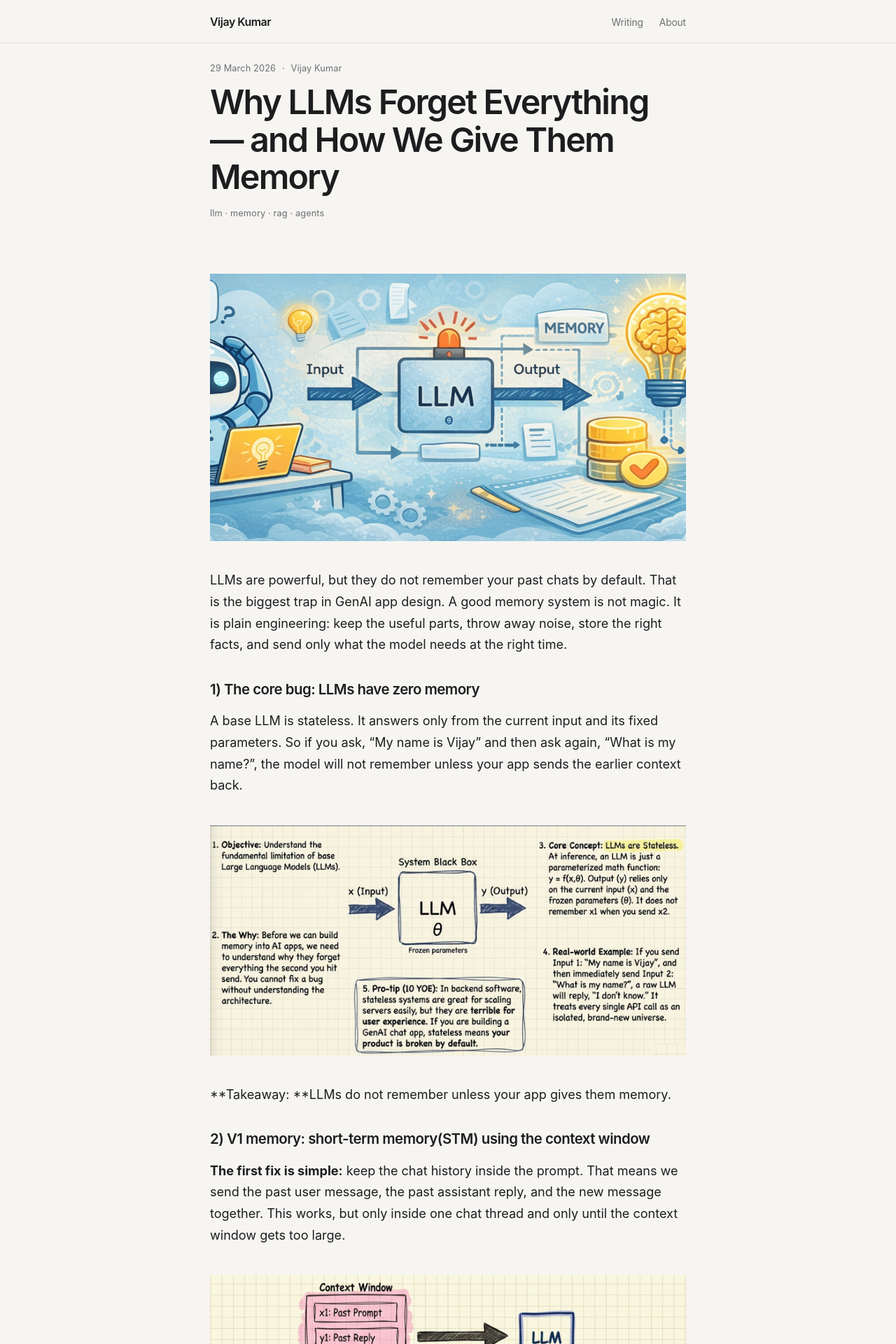
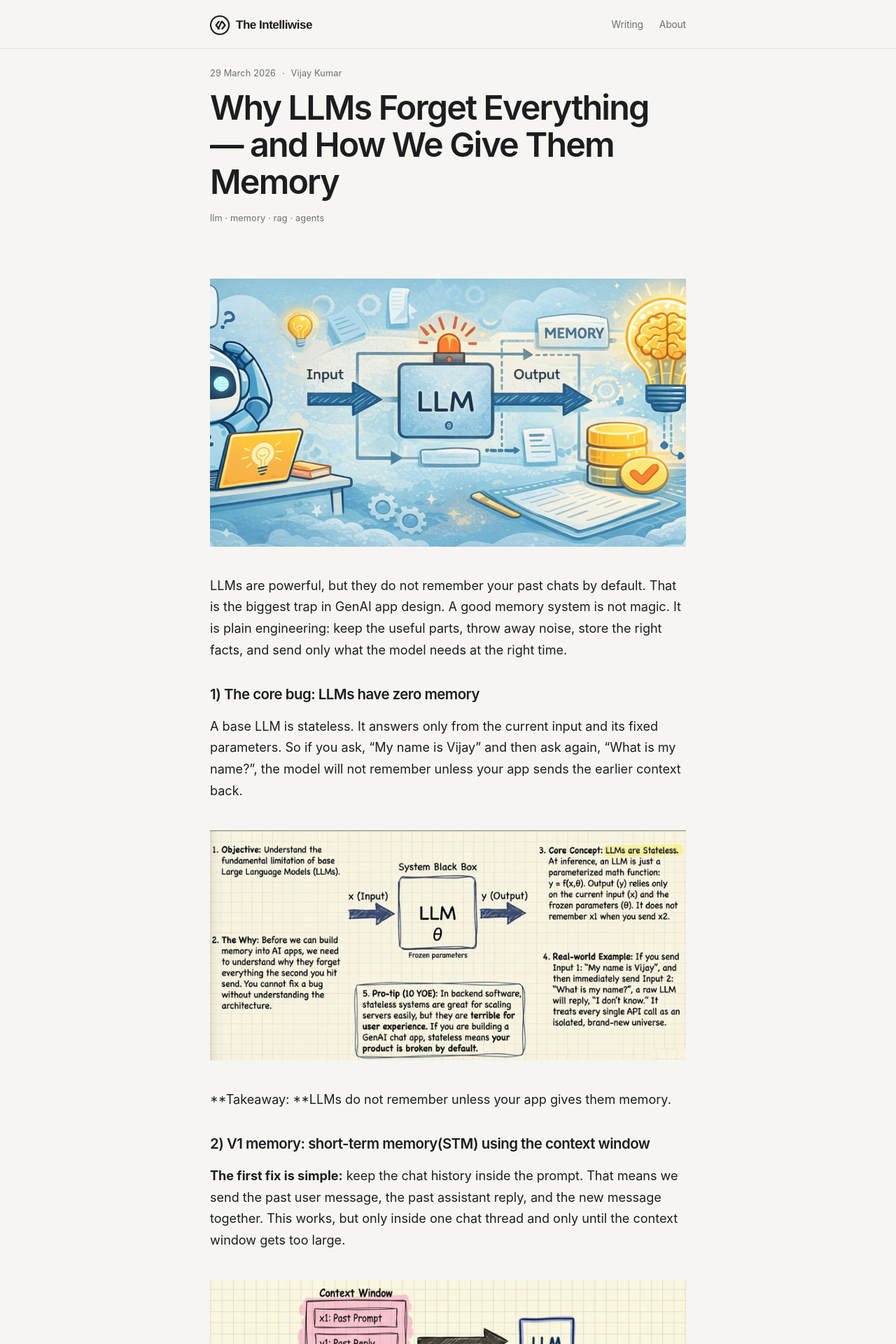
Before and after one commit to vijaykumarjob0701/theintelliwise, a Jekyll site: the page built from _posts/2026-03-29-why-llms-forget-memory.md, in a window 1280 px wide. Shown: the top 1920 px of the page at 70% size. Built offline with Jekyll 4.4.1, drawn with Linux system fonts in a browser that asks for light colours; comment, search, counter and statistics services are not loaded.

Commit message:
Fix live branding and Pages baseurl after repo rename
PR 17 only updated GitHub profile links. The published site still
used title Vijay Kumar, a plain-text wordmark, and baseurl /vj-blog,
which broke assets after the rename to theintelliwise.

Co-authored-by: vijaykumarjob0701 <vijaykumarjob0701@users.noreply.github.com>

```diff
--- a/_config.yml
+++ b/_config.yml
@@ -1,7 +1,7 @@
 # Custom layouts/CSS only — do not pull minima/primer assets.
 theme: null
 
-title: Vijay Kumar
+title: The Intelliwise
 tagline: Applied engineering notes
 description: >-
   Practical, engineer-to-engineer notes on databases, Postgres, systems,
@@ -15,7 +15,7 @@ author:
   linkedin: https://www.linkedin.com/in/vijay-kumar-59b28b4a/
   kaggle: https://www.kaggle.com/vijaykr0701
 url: https://vijaykumarjob0701.github.io
-baseurl: /vj-blog
+baseurl: /theintelliwise
 lang: en
 timezone: Europe/Dublin
 permalink: /posts/:title/
--- a/_includes/footer.html
+++ b/_includes/footer.html
@@ -7,7 +7,7 @@
       {% include author-links.html %}
       <p>
         Approved posts only.
-        <a href="https://github.com/vijaykumarjob0701/vj-blog">Source</a>
+        <a href="https://github.com/vijaykumarjob0701/theintelliwise">Source</a>
       </p>
     </div>
   </div>
--- a/_includes/giscus.html
+++ b/_includes/giscus.html
@@ -1,5 +1,5 @@
 <script src="https://giscus.app/client.js"
-        data-repo="vijaykumarjob0701/vj-blog"
+        data-repo="vijaykumarjob0701/theintelliwise"
         data-repo-id="R_kgDOUhz-xQ"
         data-category="Announcements"
         data-category-id="DIC_kwDOUhz-xc4DF_i1"
--- a/_includes/header.html
+++ b/_includes/header.html
@@ -1,9 +1,13 @@
 <header class="site-header">
   <div class="wrap bar">
-    <a class="wordmark" href="{{ '/' | relative_url }}">{{ site.title }}</a>
+    <a class="wordmark" href="{{ '/' | relative_url }}" aria-label="{{ site.title }}">
+      <canvas class="site-logo" width="280" height="40" role="img" aria-hidden="true"></canvas>
+      <span class="visually-hidden">{{ site.title }}</span>
+    </a>
     <nav class="nav" aria-label="Primary">
       <a href="{{ '/' | relative_url }}"{% if page.layout == 'home' or page.url == '/' %} aria-current="page"{% endif %}>Writing</a>
       <a href="{{ '/about/' | relative_url }}"{% if page.url == '/about/' %} aria-current="page"{% endif %}>About</a>
     </nav>
   </div>
 </header>
+<script src="{{ '/assets/js/site-logo.js' | relative_url }}" defer></script>
--- a/assets/css/main.scss
+++ b/assets/css/main.scss
@@ -748,3 +748,38 @@ a:focus-visible,
     padding-top: 2.2rem;
   }
 }
+
+.wordmark {
+  display: inline-flex;
+  align-items: center;
+  text-decoration: none;
+  color: var(--ink);
+  line-height: 0;
+}
+
+.wordmark:hover {
+  opacity: 0.85;
+}
+
+.site-logo {
+  display: block;
+  width: 220px;
+  height: 32px;
+  color: currentColor;
+}
+
+.visually-hidden {
+  position: absolute;
+  width: 1px;
+  height: 1px;
+  padding: 0;
+  margin: -1px;
+  overflow: hidden;
+  clip: rect(0, 0, 0, 0);
+  white-space: nowrap;
+  border: 0;
+}
+
+.bar {
+  align-items: center;
+}
--- /dev/null
+++ b/assets/js/site-logo.js
@@ -0,0 +1,74 @@
+(function () {
+  function drawLogo(canvas) {
+    var dpr = Math.max(1, window.devicePixelRatio || 1);
+    var cssH = 32;
+    var cssW = 220;
+    canvas.style.width = cssW + 'px';
+    canvas.style.height = cssH + 'px';
+    canvas.width = Math.round(cssW * dpr);
+    canvas.height = Math.round(cssH * dpr);
+
+    var ctx = canvas.getContext('2d');
+    if (!ctx) return;
+    ctx.setTransform(dpr, 0, 0, dpr, 0, 0);
+    ctx.clearRect(0, 0, cssW, cssH);
+
+    var color = getComputedStyle(canvas).color || '#1d1d1f';
+    ctx.strokeStyle = color;
+    ctx.fillStyle = color;
+    ctx.lineCap = 'round';
+    ctx.lineJoin = 'round';
+
+    var cy = cssH / 2;
+    var r = 13;
+    var cx = r + 1;
+    var stroke = 2.2;
+
+    // Circle
+    ctx.lineWidth = stroke;
+    ctx.beginPath();
+    ctx.arc(cx, cy, r, 0, Math.PI * 2);
+    ctx.stroke();
+
+    // < / > inside circle (line strokes, matching circle weight)
+    ctx.lineWidth = stroke;
+    var s = 5.2;
+    // <
+    ctx.beginPath();
+    ctx.moveTo(cx - 1.2, cy - s);
+    ctx.lineTo(cx - s - 0.2, cy);
+    ctx.lineTo(cx - 1.2, cy + s);
+    ctx.stroke();
+    // /
+    ctx.beginPath();
+    ctx.moveTo(cx + 2.6, cy - s);
+    ctx.lineTo(cx - 2.2, cy + s);
+    ctx.stroke();
+    // >
+    ctx.beginPath();
+    ctx.moveTo(cx + 3.4, cy - s);
+    ctx.lineTo(cx + s + 2.4, cy);
+    ctx.lineTo(cx + 3.4, cy + s);
+    ctx.stroke();
+
+    // Wordmark
+    ctx.font = '700 17px "Avenir Next Rounded", "Nunito", "Segoe UI Rounded", "Arial Rounded MT Bold", "Helvetica Neue", Helvetica, Arial, sans-serif';
+    ctx.textBaseline = 'middle';
+    ctx.textAlign = 'left';
+    ctx.fillText('The Intelliwise', cx + r + 10, cy + 0.5);
+  }
+
+  function paintAll() {
+    document.querySelectorAll('canvas.site-logo').forEach(drawLogo);
+  }
+
+  if (document.readyState === 'loading') {
+    document.addEventListener('DOMContentLoaded', paintAll);
+  } else {
+    paintAll();
+  }
+  window.addEventListener('resize', paintAll);
+  if (window.matchMedia) {
+    window.matchMedia('(prefers-color-scheme: dark)').addEventListener('change', paintAll);
+  }
+})();
```
Also changed, not shown: README.md.
